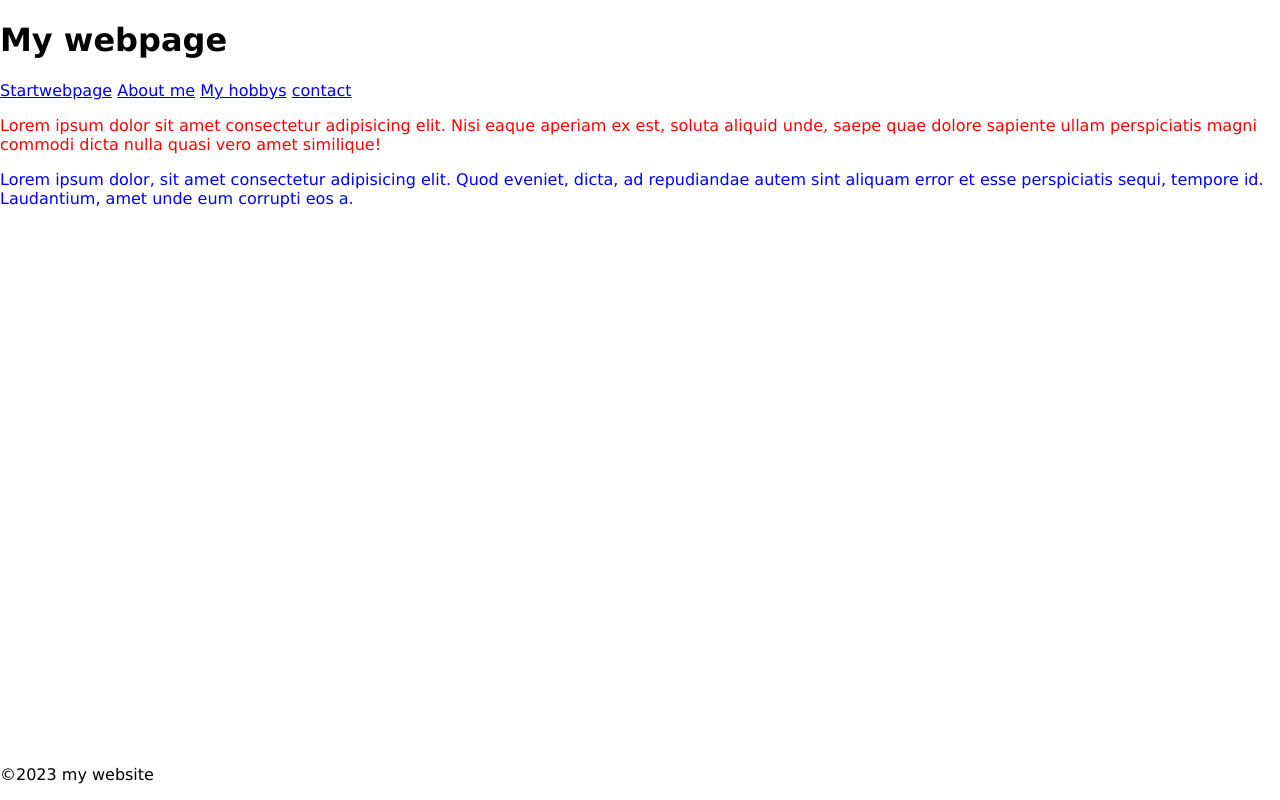
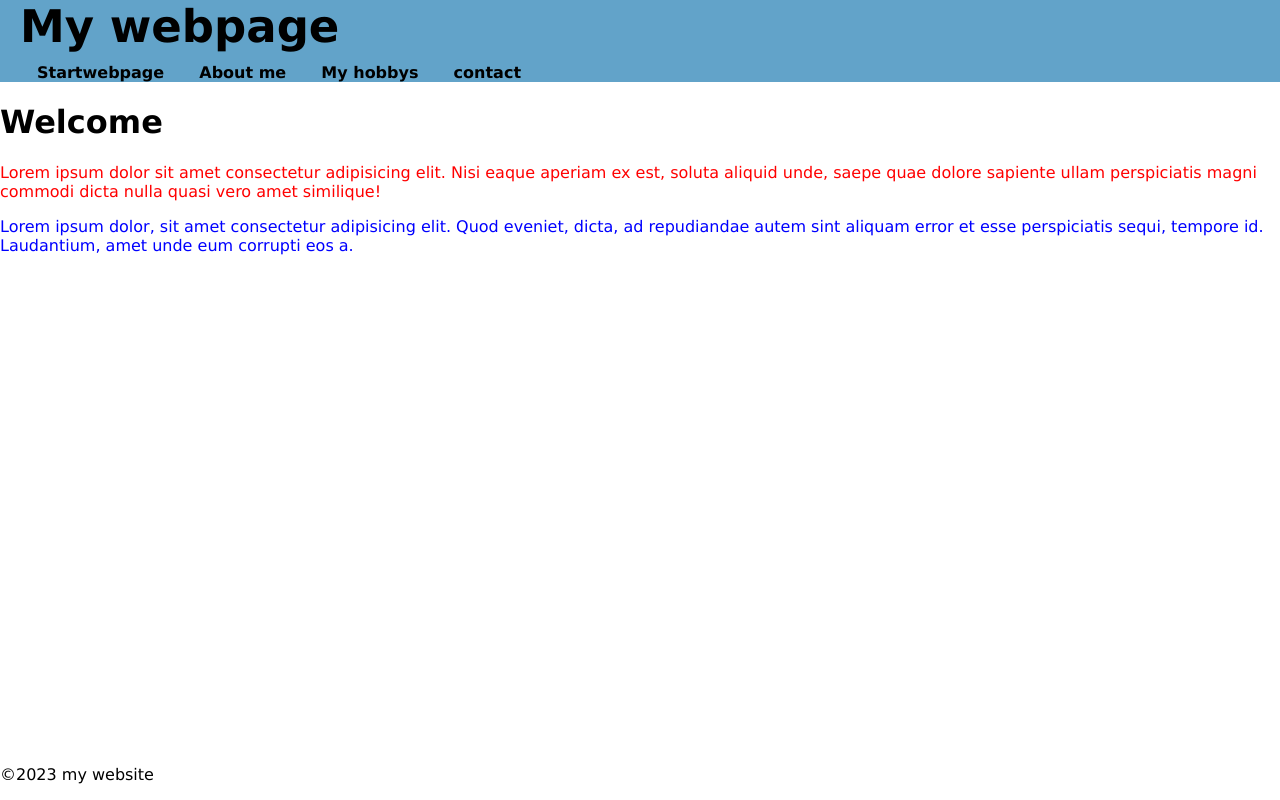
Before and after one commit to knslsree/LESSON_HTML-and-CSS_02, a plain HTML site: page index.html in a window 1280 px wide. Drawn offline with Linux system fonts and the light colour scheme.

Commit message:
Changes done in style sheet

```diff
--- a/index.html
+++ b/index.html
@@ -13,13 +13,16 @@
     <header>
         <!-- Sidehead and navigation-->
         <h1> My webpage</h1>
+        <nav>
     <a class="active" href="index.html"> Startwebpage</a>
         <a href="about.html" > About me</a>
         <a href="hobbys.html">My hobbys</a>
         <a href="contact.html">contact</a>
+    </nav>
     </header>
     <main>
 <!---Main content on my side --->
+    <h1> Welcome</h1>
 <p id="my-id"> Lorem ipsum dolor sit amet consectetur adipisicing elit. Nisi eaque aperiam ex est, soluta aliquid unde, saepe quae dolore sapiente ullam perspiciatis magni commodi dicta nulla quasi vero amet similique!</p>
 <p class="my-class"></p>
 <p class="two classes"></p>
--- a/style.css
+++ b/style.css
@@ -24,3 +24,23 @@ body{
     .two.classes{
         color:#0000ff;
     }
+    header{
+        background-color: rgb(98, 163, 201);
+        padding-left: 20px;
+    }
+    header h1{
+        font-family: Verdana;
+        font-size: 45px;
+        margin: 0;
+        margin-bottom: 10px;
+    }
+    header nav{
+        margin-left: 2px;
+    }
+    header nav a{
+        display:inline-block;
+        padding: 0 15px;
+        color: rgb(0, 0, 0);
+        text-decoration: none;
+        font-weight: bold;
+    }
```
Also changed, not shown: About.html (+2 -0 lines), contact.html (+3 -2 lines), hobbys.html (+2 -0 lines).
